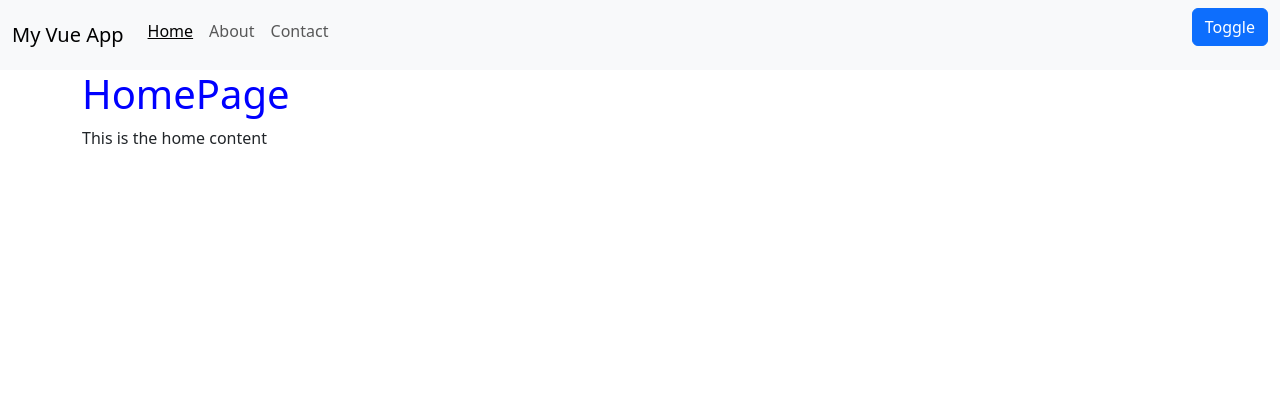
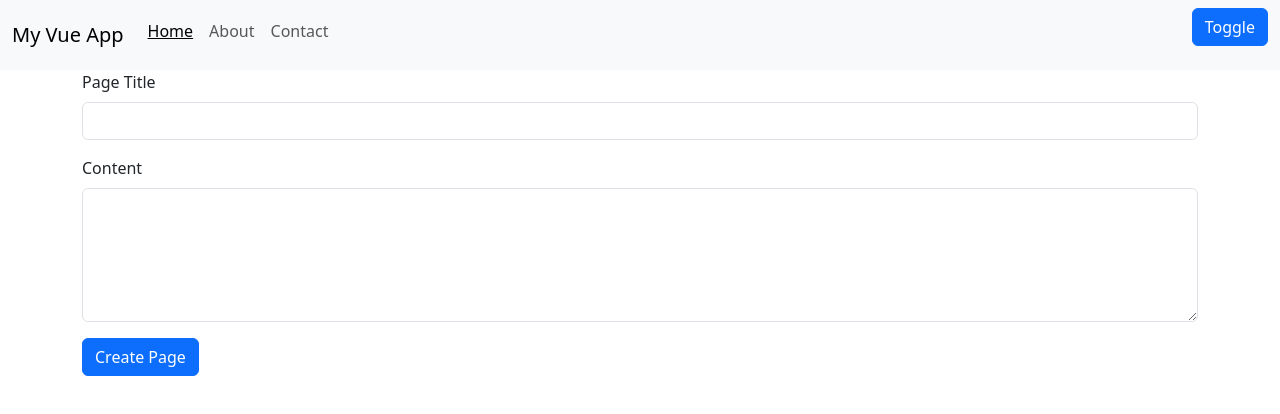
Before and after one commit to amh23/vuejs-tutorial, a Vue app: page / in a window 1280 px wide. Shown: the top 414 px of the page. Built offline with nearby package versions, Linux system fonts and the light colour scheme.

Commit message:
v-model directive is used for two-way data binding

```diff
--- a/src/App.vue
+++ b/src/App.vue
@@ -4,18 +4,24 @@
         :active-page="activePage"
         :nav-link-click="(index) => activePage = index"
     ></navbar>
-    <page-viewer
+    <!-- <page-viewer
         v-if="pages.length > 0"
         :page="pages[activePage]"
-    ></page-viewer>
+    ></page-viewer> -->
+    <create-page
+        :page-created="pageCreated"
+    ></create-page>
 </template>
 <script>
 import PageViewer from './components/PageViewer.vue';
-import Navbar from './components/Navbar.vue'
+import Navbar from './components/Navbar.vue';
+import CreatePage from './components/CreatePage.vue';
+
 export default{
     components: {
         Navbar,
-        PageViewer
+        PageViewer,
+        CreatePage
     },
     created(){
         this.getPages()
@@ -32,6 +38,9 @@
             let data = await res.json();
 
            this.pages  = data;
+        },
+        pageCreated(pageObj){
+            console.log(pageObj);
         }
     }
 }
--- /dev/null
+++ b/src/components/CreatePage.vue
@@ -0,0 +1,44 @@
+<template>
+    <div class="container mb-3">
+        <form action="">
+            <div class="mb-3">
+                <label for="" class="form-label">
+                    Page Title
+                </label>
+                <input
+                    type="text"
+                    class="form-control"
+                    v-model="pageTitle"
+                />
+            </div>
+            <div class="mb-3">
+                <label for="" class="form-label">
+                    Content
+                </label>
+                <textarea
+                    type="text"
+                    class="form-control"
+                    rows="5"
+                    v-model="content"
+                ></textarea>
+            </div>
+            <div class="mb-3">
+                <button
+                    class="btn btn-primary"
+                    @click.prevent="pageCreated({pageTitle, content})"
+                    >Create Page</button>
+            </div>
+        </form>
+    </div>
+</template>
+<script>
+export default{
+    props: ['pageCreated'],
+    data(){
+        return {
+            pageTitle: '',
+            content: ''
+        }
+    }
+}
+</script>
```
